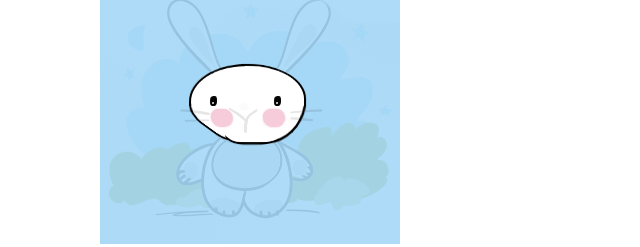
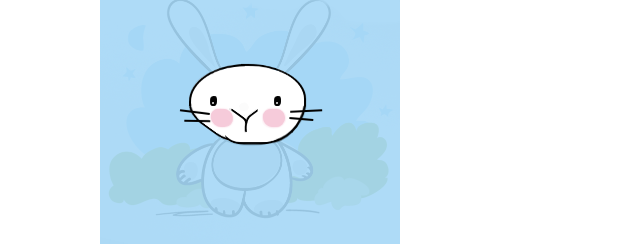
Before and after one commit to ppiatek/webLaboratory, a plain HTML site: page animals/index.html in a window 1280 px wide. Shown: the part 176-423 px from the top of the page, 0-640 px from the left. Drawn offline with Linux system fonts and the light colour scheme.

Commit message:
Animal - Rabbit - part 4 - moustache, mouth

```diff
--- a/animals/index.html
+++ b/animals/index.html
@@ -49,6 +49,16 @@
                             <div class="eye-right-in"></div>
                           </div>
 
+                          <div class="moustache-left-1 border"></div>
+                          <div class="moustache-left-2 border"></div>
+                          <div class="moustache-right-1 border"></div>
+                          <div class="moustache-right-2 border"></div>
+
+                          <div class="mouth">
+                              <div class="mouth-1 border"></div>
+                              <div class="mouth-2 border"></div>
+                          </div>
+
                           <div class="ear ear-left"></div>
                           <div class="ear ear-right"></div>
                       </div>
--- a/animals/scss/rabbit.scss
+++ b/animals/scss/rabbit.scss
@@ -222,6 +222,66 @@ $fur2color : #D9D8D8;
 
         }
 
+        .moustache-left-1 {
+            top: 117px;
+            left: 18px;
+            width: 30px;
+            height: 33px;
+            border-width: 2px 0px 0px 0px;
+            @include transform(rotateZ(7deg));
+        }
+        .moustache-left-2 {
+            top: 126px;
+            left: 24px;
+            width: 26px;
+            height: 33px;
+            border-width: 2px 0px 0px 0px;
+            @include transform(rotateZ(1deg));
+        }
+        .moustache-right-1 {
+            top: 116px;
+            left: 131px;
+            width: 32px;
+            height: 33px;
+            border-width: 2px 0px 0px 0px;
+            @include transform(rotateZ(-3deg));
+        }
+        .moustache-right-2 {
+            top: 124px;
+            left: 128px;
+            width: 24px;
+            height: 33px;
+            border-width: 2px 0px 0px 0px;
+            @include transform(rotateZ(5deg));
+        }
+
+        .mouth {
+            top: 112px;
+            left: 68px;
+
+            .mouth-1 {
+                top: 5px;
+                left: 23px;
+                width: 35px;
+                height: 84px;
+                border-width: 2px;
+                @include transform(rotateZ(-36deg));
+                border-color: #000000 transparent transparent transparent;
+                @include border-radius(73% 0 0 0);
+
+            }
+            .mouth-2 {
+                top: 6px;
+                left: -9px;
+                width: 25px;
+                height: 33px;
+                border-width: 2px;
+                @include transform(rotateZ(36deg));
+                border-color: #000000 transparent transparent transparent;
+                @include border-radius(10% 35% 0 0);
+            }
+        }
+
         .ear {
             display: none;
             width: 26px;
```
Also changed, not shown: animals/css/rabbit.css.
